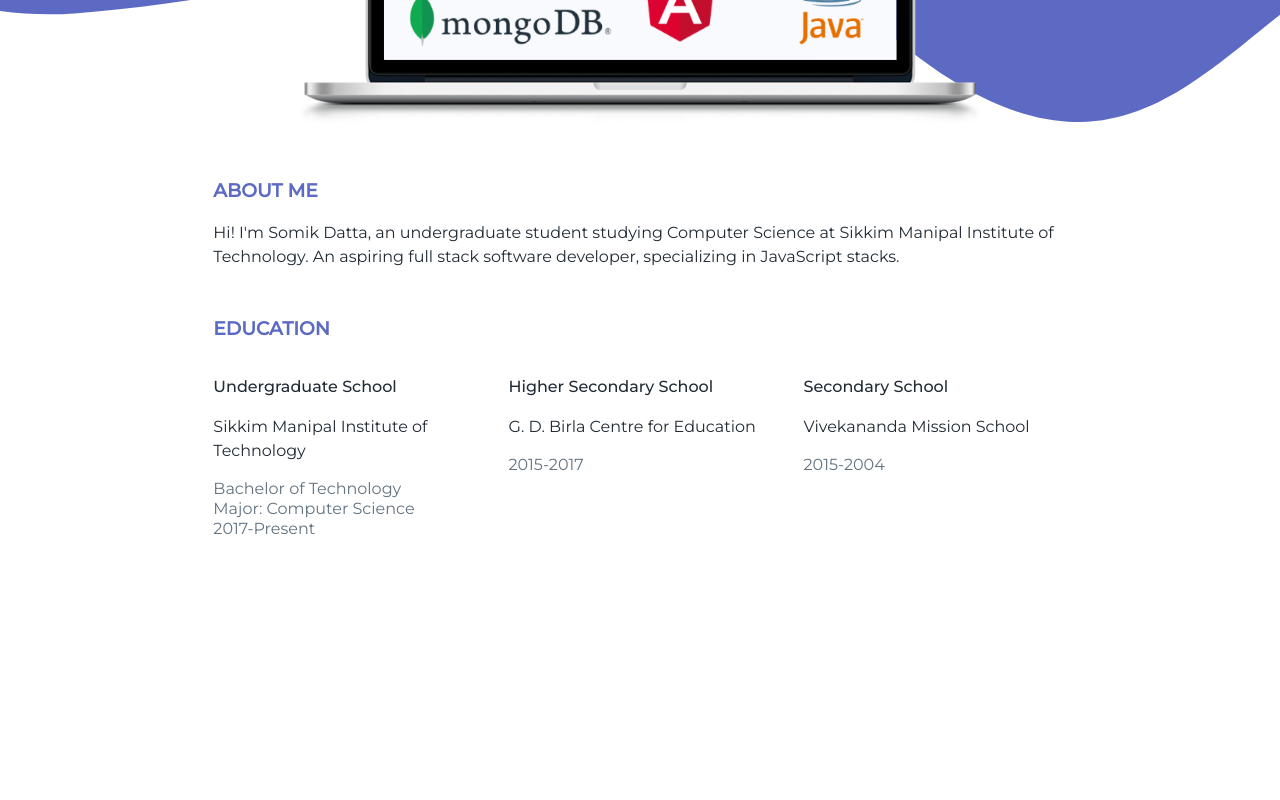
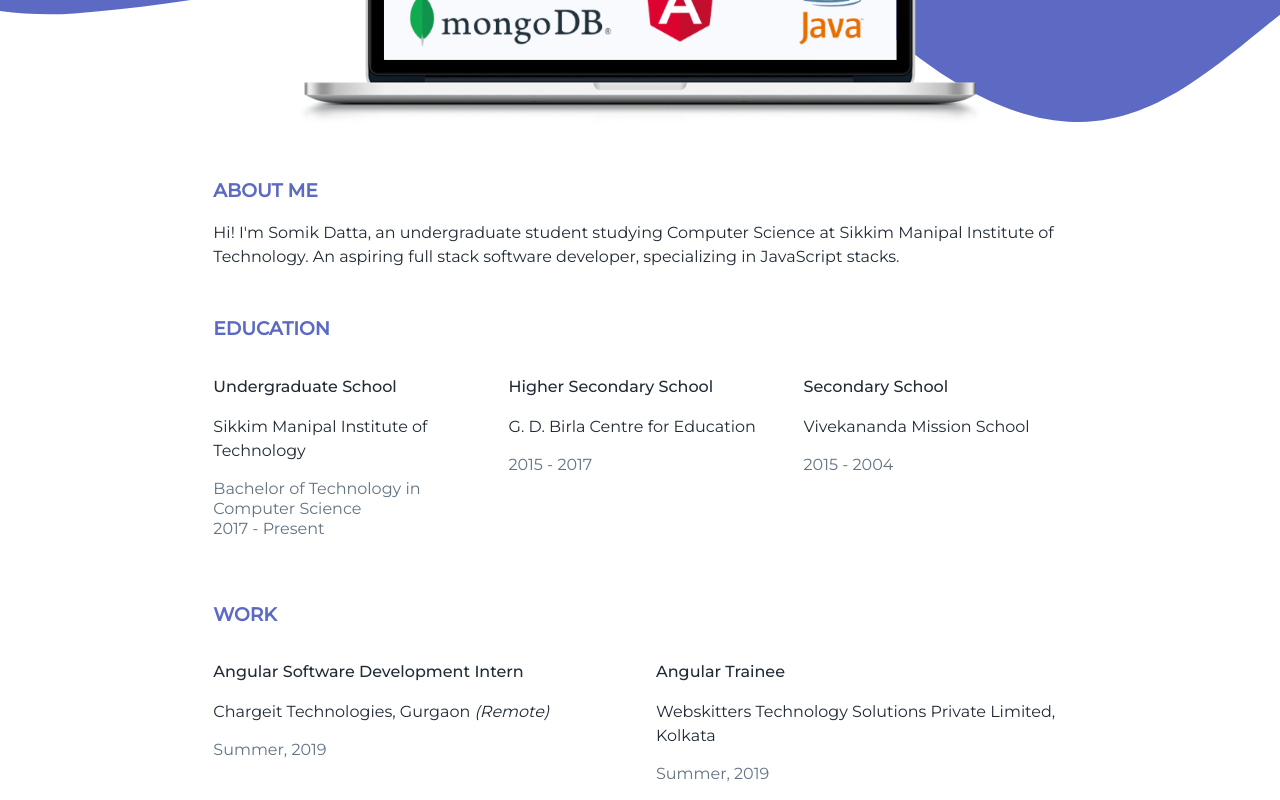
Before and after one commit to somikdatta/somikdatta.com, a website: page index.html in a window 1280 px wide. Shown: the part 678-1478 px from the top of the page. Before the commit the page ends 1233 px from the top, so only its background shows below. Drawn offline with Linux system fonts and the light colour scheme.

Commit message:
work experience

```diff
--- a/index.html
+++ b/index.html
@@ -52,7 +52,7 @@
                     in
                     JavaScript stacks. </p>
             </div>
-            <div id="work" class="centering">
+            <div id="education" class="centering">
                 <h3 class="headingText">Education</h3>
                 <div class="three-column-grid">
 
@@ -60,9 +60,8 @@
                         <p class="primaryText-bold">Undergraduate School</p>
                         <p class="primaryText">Sikkim Manipal Institute of Technology</p>
                         <p class="secondaryText">
-                            Bachelor of Technology </br>
-                            Major: Computer Science </br>
-                            2017-Present
+                            Bachelor of Technology in Computer Science</br>
+                            2017 - Present
                         </p>
                     </div>
 
@@ -70,7 +69,7 @@
                         <p class="primaryText-bold">Higher Secondary School</p>
                         <p class="primaryText">G. D. Birla Centre for Education</p>
                         <p class="secondaryText">
-                            2015-2017
+                            2015 - 2017
                         </p>
                     </div>
 
@@ -78,12 +77,38 @@
                         <p class="primaryText-bold">Secondary School</p>
                         <p class="primaryText">Vivekananda Mission School</p>
                         <p class="secondaryText">
-                            2015-2004
+                            2015 - 2004
                         </p>
                     </div>
 
                 </div>
             </div>
+
+            <div id="work" class="centering">
+                <h3 class="headingText">Work</h3>
+                <div class="three-column-grid">
+
+                    <div class="card">
+                        <p class="primaryText-bold">Angular Software Development Intern</p>
+                        <p class="primaryText">Chargeit Technologies, Gurgaon <i>(Remote)</i></p>
+                        <p class="secondaryText">
+                            Summer, 2019
+                        </p>
+                    </div>
+
+                    <div class="card">
+                        <p class="primaryText-bold">Angular Trainee</p>
+                        <p class="primaryText">Webskitters Technology Solutions Private Limited, Kolkata</p>
+                        <p class="secondaryText">
+                            Summer, 2019
+                        </p>
+                    </div>
+
+
+
+                </div>
+            </div>
+
         </div>
     </section>
 
```
